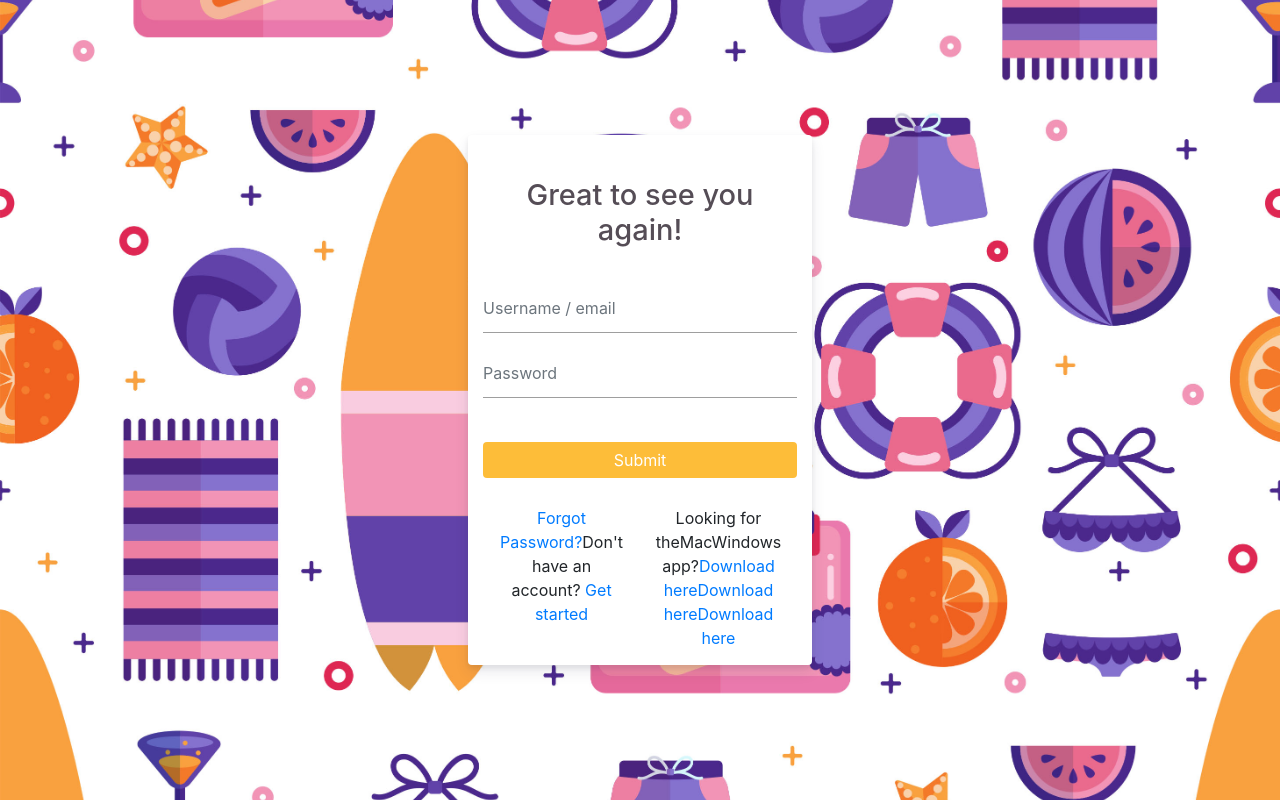
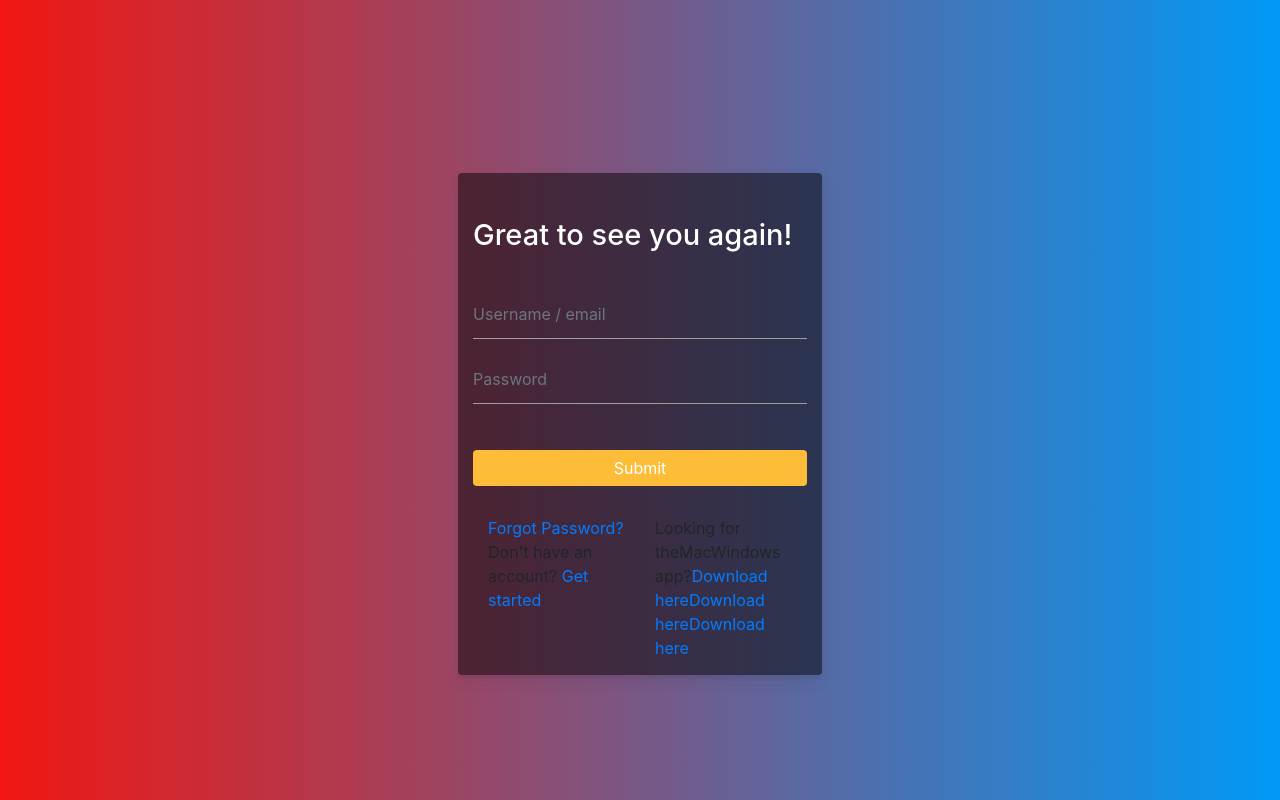
Before and after one commit to krittiyaclark/ux_ui_credentials, a React (Create React App) app: page / in a window 1280 px wide. Built offline with nearby package versions, Linux system fonts and the light colour scheme.

Commit message:
Add Animation

```diff
--- a/public/index.html
+++ b/public/index.html
@@ -24,6 +24,7 @@
     -->
     <!-- Compiled and minified CSS -->
     <link rel="stylesheet" href="https://stackpath.bootstrapcdn.com/bootstrap/4.3.1/css/bootstrap.min.css" integrity="sha384-ggOyR0iXCbMQv3Xipma34MD+dH/1fQ784/j6cY/iJTQUOhcWr7x9JvoRxT2MZw1T" crossorigin="anonymous">
+    <link rel="stylesheet" href="https://cdnjs.cloudflare.com/ajax/libs/animate.css/3.5.2/animate.min.css">
 
     <!--Let browser know website is optimized for mobile-->
     <meta name="viewport" content="width=device-width, initial-scale=1.0"/>
@@ -32,6 +33,8 @@
   <body>
     <noscript>You need to enable JavaScript to run this app.</noscript>
     <!-- Compiled and minified JavaScript -->
+    <!-- <script src="//cdnjs.cloudflare.com/ajax/libs/jquery/3.2.1/jquery.min.js"></script> -->
+    <!-- <script src="https://code.jquery.com/jquery-3.3.1.min.js" integrity="sha256-FgpCb/KJQlLNfOu91ta32o/NMZxltwRo8QtmkMRdAu8=" crossorigin="anonymous"></script> -->
     <script src="https://code.jquery.com/jquery-3.3.1.slim.min.js" integrity="sha384-q8i/X+965DzO0rT7abK41JStQIAqVgRVzpbzo5smXKp4YfRvH+8abtTE1Pi6jizo" crossorigin="anonymous"></script>
     <script src="https://cdnjs.cloudflare.com/ajax/libs/popper.js/1.14.7/umd/popper.min.js" integrity="sha384-UO2eT0CpHqdSJQ6hJty5KVphtPhzWj9WO1clHTMGa3JDZwrnQq4sF86dIHNDz0W1" crossorigin="anonymous"></script>
     <script src="https://stackpath.bootstrapcdn.com/bootstrap/4.3.1/js/bootstrap.min.js" integrity="sha384-JjSmVgyd0p3pXB1rRibZUAYoIIy6OrQ6VrjIEaFf/nJGzIxFDsf4x0xIM+B07jRM" crossorigin="anonymous"></script>
--- a/src/App.js
+++ b/src/App.js
@@ -7,10 +7,9 @@ class App extends Component {
   render() {
     return (
       <>
-          <div className="container-fluid  overlay">
-            <div className="row">
-              <div className="col-md-4 mx-auto">
-                <div className="card text-center">
+          <div className="container-fluid  animated bounceInDown">
+            <div className="d-flex justify-content-center">
+              <div className="card mt-5 col-md-4 mx-auto">
                 <header>
                   <h1>
                     Great to see you again!
@@ -54,8 +53,6 @@ class App extends Component {
     </div>
   </div>
 
-</div>
-
       </>
     );
   }
--- a/src/Assets/css/default.min.css
+++ b/src/Assets/css/default.min.css
@@ -1 +1 @@
-body,html{height:100vh;margin:0;position:relative;display:flex;justify-content:center;align-items:center}body{background-image:url(/beach.jpg);background-position:center;background-repeat:repeat;background-size:cover;background-attachment:fixed}header{padding:9% 0}header h1{color:#554d56;font-size:29px}.card{box-shadow:0 7px 14px 0 rgba(49,49,93,.1),0 3px 6px 0 rgba(0,0,0,.08);border-radius:4px;border:0;padding:15px}input[type=email],input[type=password]{background-color:transparent;border:none;border-bottom:1px solid #9e9e9e;border-radius:0;outline:0;height:3rem;width:100%;font-size:16px;margin:0 0 8px 0;padding:0;-webkit-box-shadow:none;box-shadow:none;-webkit-box-sizing:content-box;box-sizing:content-box;-webkit-transition:border .3s,-webkit-box-shadow .3s;transition:border .3s,-webkit-box-shadow .3s;transition:box-shadow .3s,border .3s;transition:box-shadow .3s,border .3s,-webkit-box-shadow .3s}.inputLabel{position:absolute;left:0;top:8px;opacity:0;font-size:18px;color:var(--gandalf);transform-origin:left top;transition:color .2s ease,transform .2s ease;will-change:transform;pointer-events:none}.submit{background-color:#fdbd39;border:none;margin:9% 0;width:100%}.overlay{z-index:10}
+body,html{height:100vh;margin:0;position:relative;display:flex;justify-content:center;align-items:center}body{background:#0099f7;background:-webkit-linear-gradient(to right,#f11712,#0099f7);background:linear-gradient(to right,#f11712,#0099f7)}header{padding:9% 0}header h1{color:#ffff;font-size:29px}.card{background-color:rgba(0,0,0,.5)!important;box-shadow:0 7px 14px 0 rgba(49,49,93,.1),0 3px 6px 0 rgba(0,0,0,.08);border-radius:4px;border:0;padding:15px}input[type=email],input[type=password]{background-color:transparent;border:none;border-bottom:1px solid #9e9e9e;border-radius:0;outline:0;height:3rem;width:100%;font-size:16px;margin:0 0 8px 0;padding:0;-webkit-box-shadow:none;box-shadow:none;-webkit-box-sizing:content-box;box-sizing:content-box;-webkit-transition:border .3s,-webkit-box-shadow .3s;transition:border .3s,-webkit-box-shadow .3s;transition:box-shadow .3s,border .3s;transition:box-shadow .3s,border .3s,-webkit-box-shadow .3s}input:focus{outline:0;box-shadow:none!important;border:1px solid #ccc!important}.inputLabel{position:absolute;left:0;top:8px;opacity:0;font-size:18px;color:var(--gandalf);transform-origin:left top;transition:color .2s ease,transform .2s ease;will-change:transform;pointer-events:none}.submit{background-color:#fdbd39;border:none;margin:9% 0;width:100%}
--- a/src/Assets/scss/default.scss
+++ b/src/Assets/scss/default.scss
@@ -3,6 +3,11 @@
 html,
 body {
   /* Center and scale the image nicely */
+  // background-image: url('/beach.jpg');
+  // background-position: center;
+  // background-repeat: repeat;
+  // background-size: cover;
+  // background-attachment: fixed;
   height: 100vh;
   margin: 0;
   position: relative;
@@ -14,11 +19,10 @@ body {
 }
 
 body {
-  background-image: url('/beach.jpg');
-  background-position: center;
-  background-repeat: repeat;
-  background-size: cover;
-  background-attachment: fixed;
+  background: #0099F7;  /* fallback for old browsers */
+background: -webkit-linear-gradient(to right, #F11712, #0099F7);  /* Chrome 10-25, Safari 5.1-6 */
+background: linear-gradient(to right, #F11712, #0099F7); /* W3C, IE 10+/ Edge, Firefox 16+, Chrome 26+, Opera 12+, Safari 7+ */
+
 }
 
 /* HEADER */
@@ -26,13 +30,14 @@ header {
   padding: 9% 0;
 
   h1 {
-    color: $grey;
+    color: $white;
     font-size: $font-size-medium;
   }
 }
 
 /* CARD */
 .card {
+  background-color: rgba(0,0,0,0.5) !important;
   box-shadow: 0 7px 14px 0 rgba(49,49,93,0.10),
               0 3px 6px 0 rgba(0,0,0,0.08);
   border-radius: 4px;
@@ -62,6 +67,14 @@ input[type=password], input[type=email] {
   transition: box-shadow .3s, border .3s, -webkit-box-shadow .3s;
 }
 
+  input:focus{
+    outline: none;
+box-shadow:none !important;
+border:1px solid #ccc !important;
+
+}
+
+
 .inputLabel {
     position: absolute;
     left: 0;
@@ -81,9 +94,3 @@ input[type=password], input[type=email] {
   margin: 9% 0;
   width: 100%;
 }
-
-.overlay{
-
-  /* needed styles for the overlay */
-  z-index: 10; /* keep on top of other elements on the page */
-}
```
